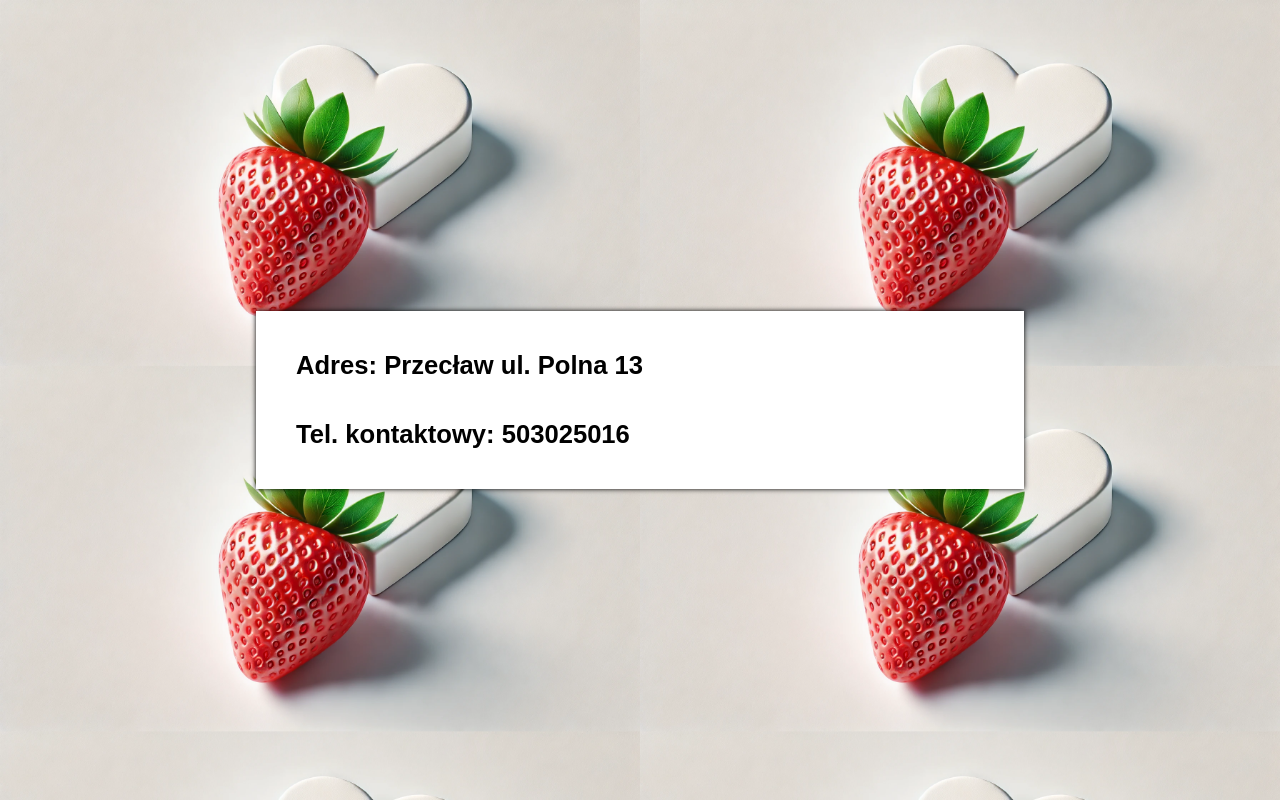
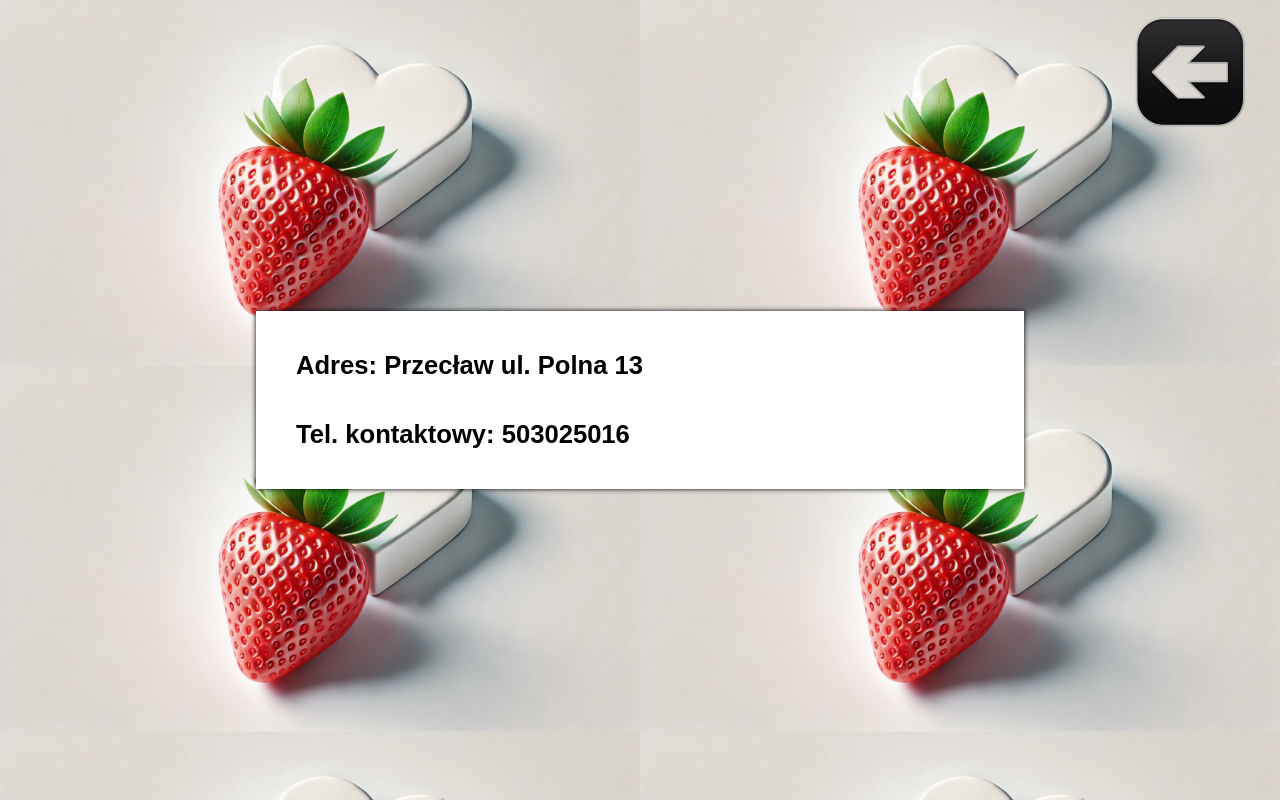
Before and after one commit to BogumilN/truskawkolandia, a plain HTML site: page kontakt.html in a window 1280 px wide. Drawn offline with Linux system fonts and the light colour scheme.

Commit message:
'update kontakt.html'

```diff
--- a/kontakt.html
+++ b/kontakt.html
@@ -61,6 +61,7 @@
 </head>
 
 <body>
+    <a class="back" href="index.html"><img src="./img/back.png" alt=""> </a>
     <div class="container">
         <div>Adres: Przecław ul. Polna 13</div>
         <div>Tel. kontaktowy: 503025016</div>
```
